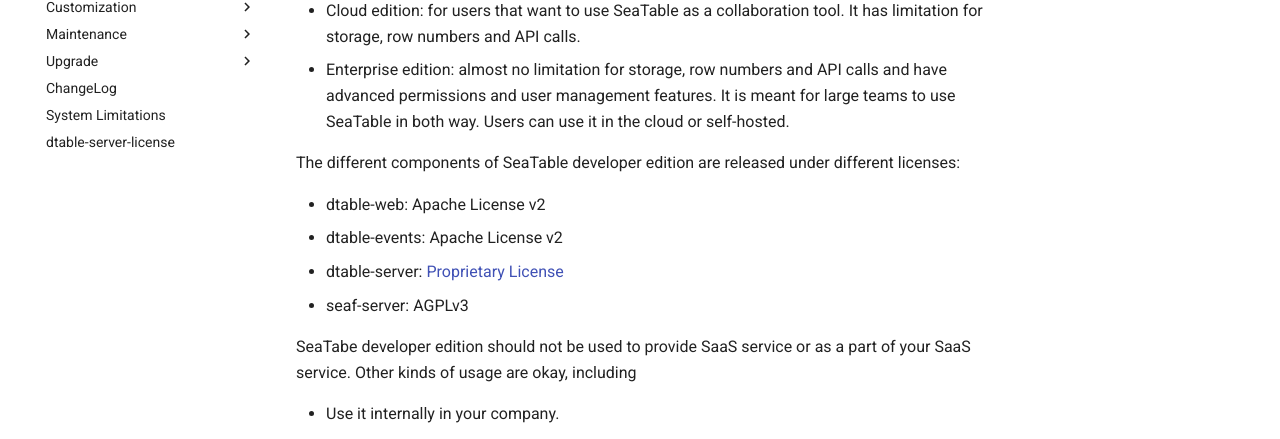
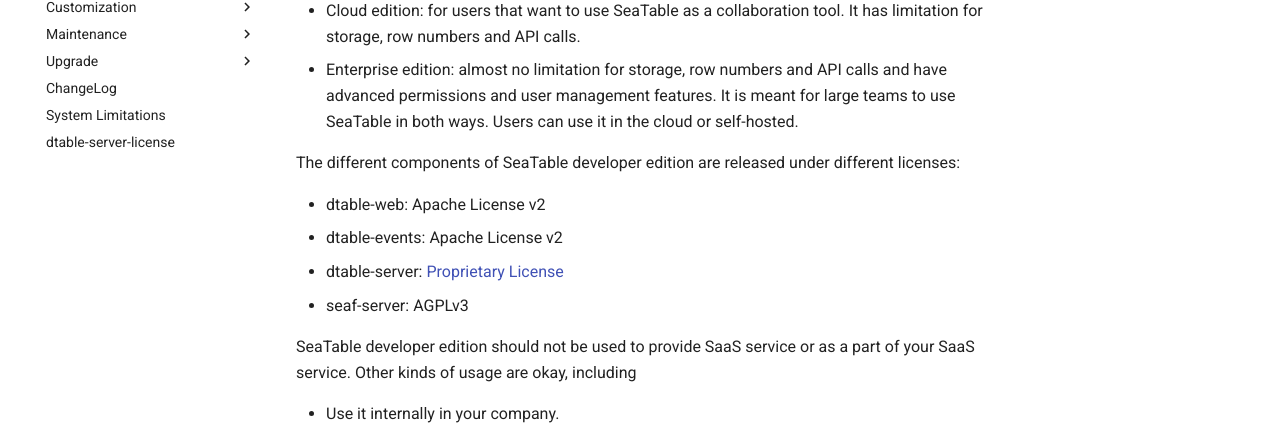
Before and after one commit to seatable/seatable-admin-docs, an MkDocs documentation site: the page built from manual/README.md, in a window 1280 px wide and 900 px high, scrolled down 1990 px. Shown: the part 200-639 px from the top of the window. Built offline with MkDocs 1.6.1 and Material for MkDocs 9.7.7, drawn with Linux system fonts in a browser that asks for light colours; comment, search, counter and statistics services are not loaded; some of the changed text lies outside the part shown.

Commit message:
fix typo/misspell

```diff
--- a/manual/README.md
+++ b/manual/README.md
@@ -46,7 +46,7 @@
 
 * Developer edition: for users that want to use SeaTable as database and heavy using APIs and scripts.  The developer edition has no limit on storage, row numbers and API calls, but can support at most 200 concurrent connections to dtable-server.
 * Cloud edition: for users that want to use SeaTable as a collaboration tool. It has limitation for storage, row numbers and API calls.
-* Enterprise edition: almost no limitation for storage, row numbers and API calls and have advanced permissions and user management features. It is meant for large teams to use SeaTable in both way. Users can use it in the cloud or self-hosted.
+* Enterprise edition: almost no limitation for storage, row numbers and API calls and have advanced permissions and user management features. It is meant for large teams to use SeaTable in both ways. Users can use it in the cloud or self-hosted.
 
 The different components of SeaTable developer edition are released under different licenses:
 
@@ -55,7 +55,7 @@
 * dtable-server: [Proprietary License](dtable-server-license.md)
 * seaf-server: AGPLv3
 
-SeaTabe developer edition should not be used to provide SaaS service or as a part of your SaaS service. Other kinds of usage are okay, including
+SeaTable developer edition should not be used to provide SaaS service or as a part of your SaaS service. Other kinds of usage are okay, including
 
 * Use it internally in your company.
 * Personal or home use.
```
Also changed, not shown: other parts of manual/README.md (+1 -1 lines), manual/config/base_rows_limit.md (+1 -1 lines), manual/config/dtable_storage_server_conf.md (+1 -1 lines), manual/home.md (+3 -3 lines), manual/maintain/backup_recovery.md (+2 -2 lines).
